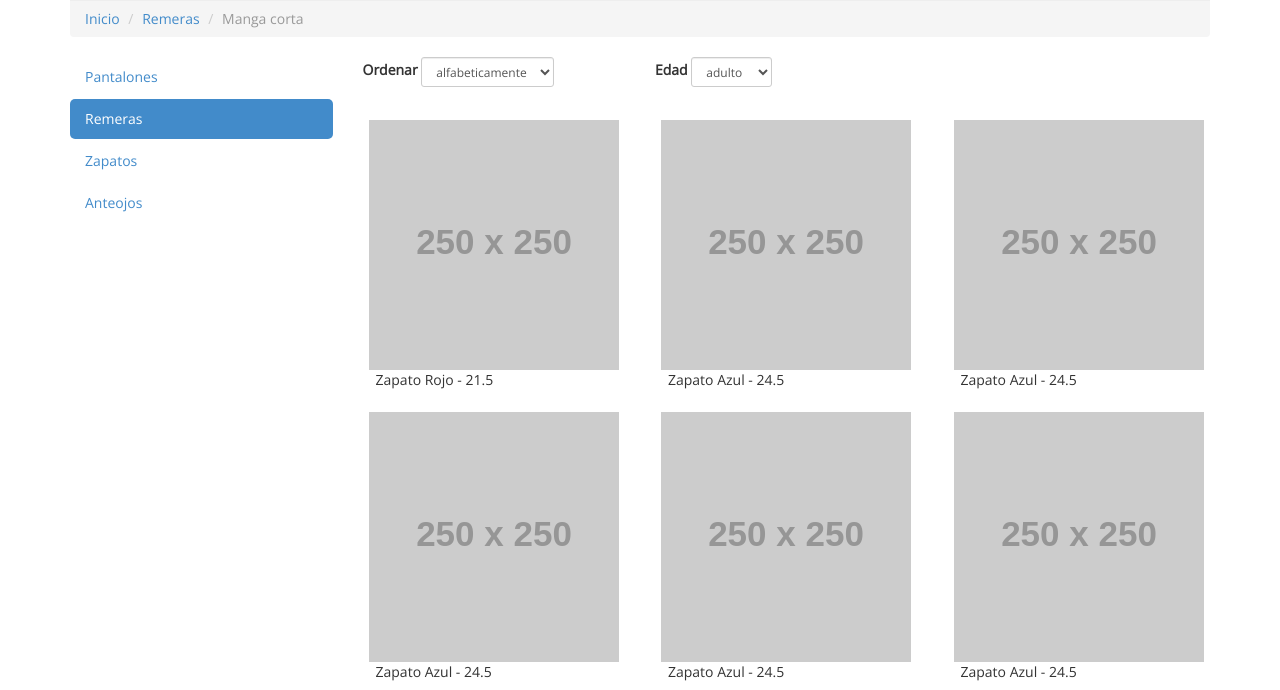
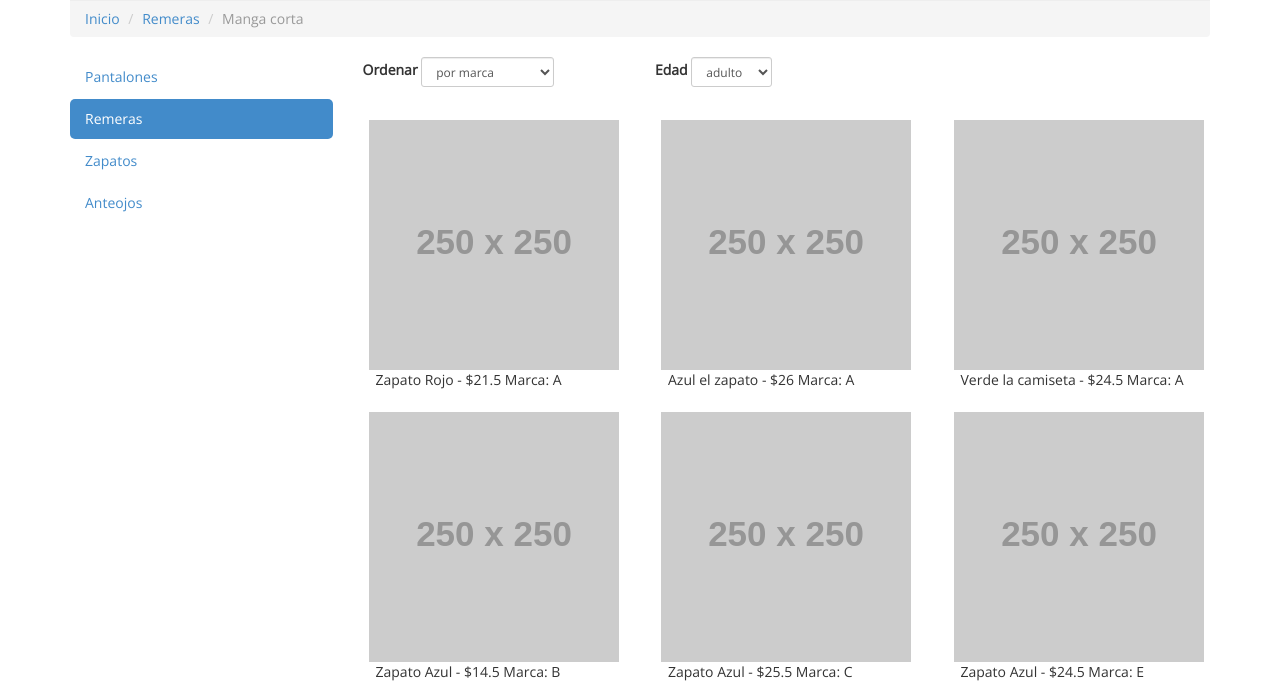
Before and after one commit to sramirezayuso/HipsterShop, a website: page tpe1/src/app/index.html at #/products in a window 1280 px wide. Shown: the part 144-834 px from the top of the page. Drawn offline with nearby package versions, Linux system fonts and the light colour scheme; files that its build step writes are made by us from their sources; placeholder pictures from the web are drawn by us.

Commit message:
Allow to order products by brand, price or title

```diff
--- a/tpe1/src/app/js/controllers.js
+++ b/tpe1/src/app/js/controllers.js
@@ -31,12 +31,12 @@ angular.module('myApp.controllers', []).
 
   .controller('ProductsCtrl', ['$scope', function(sc) {
     sc.products = [
-      { id: 1, title: "Zapato Rojo", price: 21.50 },
-      { id: 2, title: "Zapato Azul", price: 24.50 },
-      { id: 3, title: "Zapato Azul", price: 24.50 },
-      { id: 4, title: "Zapato Azul", price: 24.50 },
-      { id: 5, title: "Zapato Azul", price: 24.50 },
-      { id: 6, title: "Zapato Azul", price: 24.50 }
+      { id: 1, title: "Zapato Rojo", price: 21.50, brand: "A"},
+      { id: 2, title: "Azul el zapato", price: 26.00, brand: "A"},
+      { id: 3, title: "Zapato Azul", price: 24.50, brand: "E"},
+      { id: 4, title: "Verde la camiseta", price: 24.50, brand: "A"},
+      { id: 5, title: "Zapato Azul", price: 14.50, brand: "B"},
+      { id: 6, title: "Zapato Azul", price: 25.50, brand: "C"},
     ];
 
     sc.categories = [
@@ -45,6 +45,8 @@ angular.module('myApp.controllers', []).
       { title: "Zapatos", active: false },
       { title: "Anteojos", active: false }
     ];
+
+    sc.order = "brand";
 
 
   }])
--- a/tpe1/src/app/partials/products.html
+++ b/tpe1/src/app/partials/products.html
@@ -18,10 +18,10 @@
         <div class="col-md-4">
           <div class="form-group">
             <label for=order-by-input>Ordenar</label>
-            <select id=order-by-input class="form-control input-sm form-control-horizontal-with-label">
-              <option>alfabeticamente</option>
-              <option>por marca</option>
-              <option>por precio</option>
+            <select ng-model=order id=order-by-input class="form-control input-sm form-control-horizontal-with-label">
+              <option value=title>alfábeticamente</option>
+              <option value=brand>por marca</option>
+              <option value=price>por precio</option>
             </select>
           </div>
         </div>
@@ -37,10 +37,10 @@
       </div>
     </form>
     <div class="row">
-      <div class="col-md-4" ng-repeat="product in products">
+      <div class="col-md-4" ng-repeat="product in products | orderBy: order">
         <a href="#/products/{{ product.id }}" class="thumbnail thumbnail-infinite">
           <img src="http://placehold.it/250x250" alt="...">
-          <span class=caption>{{ product.title }} - {{ product.price }}</span>
+          <span class=caption>{{ product.title }} - ${{ product.price }} Marca: {{ product.brand }}</span>
         </a>
       </div>
     </div>
```
